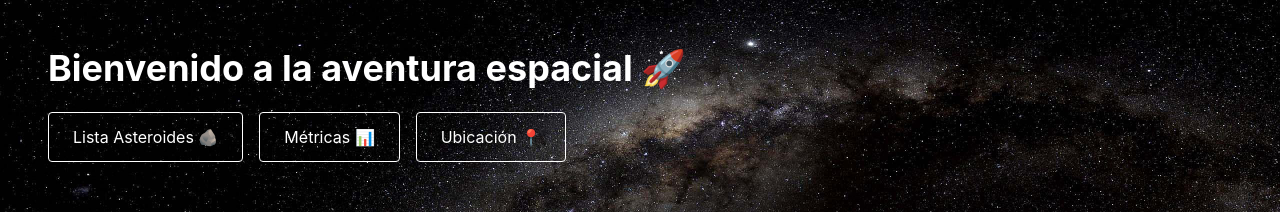
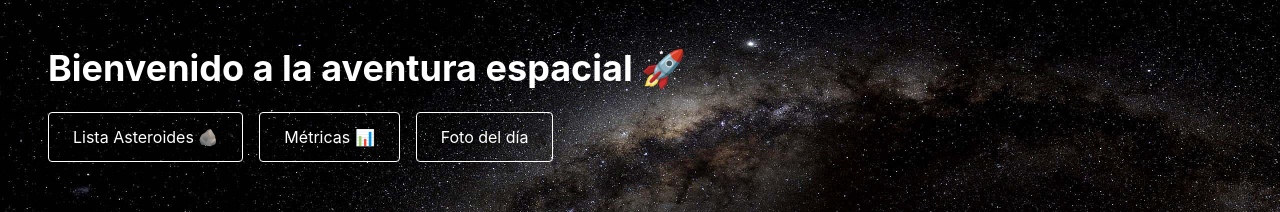
Before and after one commit to JesusaPerezs/frontend-asteroides, a React (Vite) app: page / in a window 1280 px wide. Shown: the top 212 px of the page. Built offline with nearby package versions, Linux system fonts and the light colour scheme.

Commit message:
actualizar el botón de ubicacion

```diff
--- a/src/Menu.jsx
+++ b/src/Menu.jsx
@@ -16,8 +16,8 @@ function Menu() {
                 <Link to="/metricas" className="border border-white px-6 py-3 rounded hover:bg-white hover:text-black transition">
                 Métricas 📊
                 </Link>
-                <Link to="/ubicacion" className="border border-white px-6 py-3 rounded hover:bg-white hover:text-black transition">
-                Ubicación 📍
+                <Link to="/foto_dia" className="border border-white px-6 py-3 rounded hover:bg-white hover:text-black transition">
+                Foto del día
                 </Link>
             </div>
 
```
